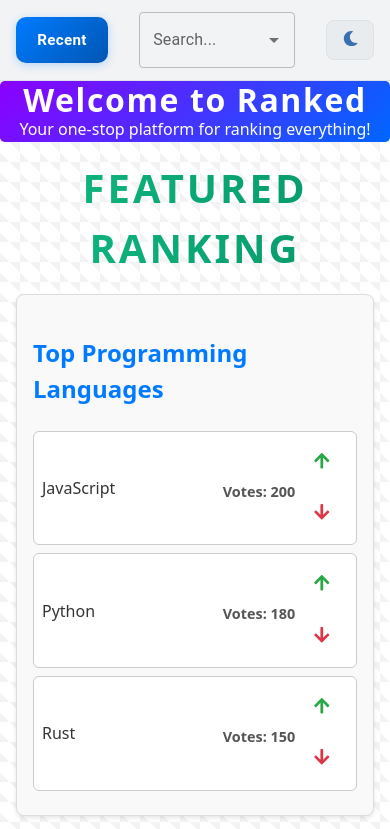
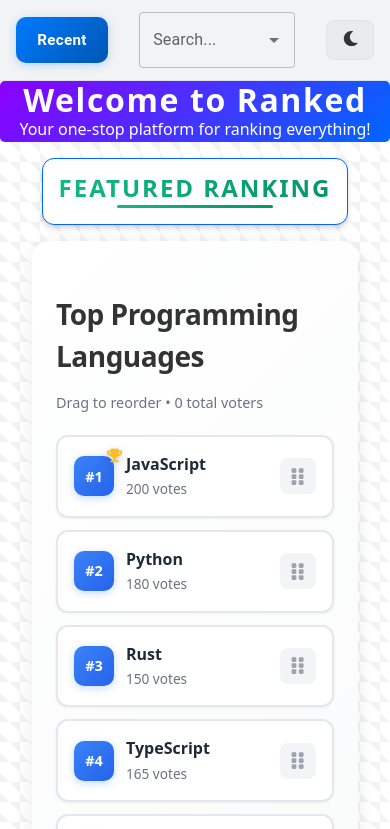
Before and after one commit to tayloraj10/Ranked, a React (Vite) app: page / in a window 390 px wide. Shown: the top 829 px of the page. Built offline with nearby package versions, Linux system fonts and the light colour scheme.

Commit message:
add drag-and-drop functionality with dnd-kit and update styles for rankings

```diff
--- a/package.json
+++ b/package.json
@@ -10,6 +10,9 @@
     "preview": "vite preview"
   },
   "dependencies": {
+    "@dnd-kit/core": "^6.3.1",
+    "@dnd-kit/sortable": "^10.0.0",
+    "@dnd-kit/utilities": "^3.2.2",
     "@emotion/react": "^11.14.0",
     "@emotion/styled": "^11.14.1",
     "@fortawesome/free-solid-svg-icons": "^7.1.0",
--- a/src/components/FeaturedRankings.css
+++ b/src/components/FeaturedRankings.css
@@ -1,3 +1,25 @@
+.featured-rankings-container {
+    margin: auto;
+    width: fit-content;
+    padding: 2em;
+    background-color: #ffffff;
+    border-radius: 16px;
+    box-shadow: 0 4px 6px rgba(0, 0, 0, 0.1), 0 2px 4px rgba(0, 0, 0, 0.06);
+    border: 1px solid var(--link);
+    background-color: var(--bg);
+}
+
+@media (max-width: 768px) {
+    .featured-rankings-container {
+        padding: 1em;
+        border-radius: 12px;
+    }
+}
+
+[data-theme='dark'] .featured-rankings-container {
+    border-color: var(--primary);
+}
+
 .featured-rankings-title {
     font-size: 2.5rem;
     font-weight: 800;
@@ -5,11 +27,40 @@
     text-align: center;
     text-transform: uppercase;
     letter-spacing: 3px;
+    line-height: 1.1;
     background: linear-gradient(90deg, #10b981, #059669);
     -webkit-background-clip: text;
     -webkit-text-fill-color: transparent;
     background-clip: text;
     margin: 0;
+    padding-bottom: .3em;
+    position: relative;
+}
+
+@media (max-width: 768px) {
+    .featured-rankings-title {
+        font-size: 1.5rem;
+        letter-spacing: 2px;
+    }
+}
+
+.featured-rankings-title::after {
+    content: '';
+    position: absolute;
+    bottom: 0;
+    left: 50%;
+    transform: translateX(-50%);
+    width: 30vw;
+    height: 4px;
+    background: linear-gradient(90deg, #10b981, #059669);
+    border-radius: 2px;
+}
+
+@media (max-width: 768px) {
+    .featured-rankings-title::after {
+        height: 3px;
+        width: 40vw;
+    }
 }
 
 [data-theme='dark'] .featured-rankings-title {
@@ -19,3 +70,7 @@
     -webkit-text-fill-color: transparent;
     background-clip: text;
 }
+
+[data-theme='dark'] .featured-rankings-title::after {
+    background: linear-gradient(90deg, #10b981, #059669);
+}
--- a/src/components/FeaturedRankings.tsx
+++ b/src/components/FeaturedRankings.tsx
@@ -9,9 +9,11 @@ const FeaturedRankings: React.FC = () => {
 
     return (
         <>
+        <div className="featured-rankings-container">
             <h2 className="featured-rankings-title">
                 Featured Ranking
             </h2>
+            </div>
             {featuredRankings.map((ranking: any, index: number) => (
                 <Ranking key={index} ranking={ranking} />
             ))}
--- a/src/components/Ranking.css
+++ b/src/components/Ranking.css
@@ -1,183 +1,201 @@
-.rankings-container {
-    background-color: #f9f9f9;
-    border-radius: 8px;
-    box-shadow: 0 4px 8px rgba(0, 0, 0, 0.1);
+.ranking-container {
+    max-width: 80vw;
+    margin: .5em auto;
+    padding: 1em 2em;
+    background: linear-gradient(135deg, #ffffff 0%, #f8f9fa 100%);
+    border-radius: 16px;
+    box-shadow: 0 4px 20px rgba(0, 0, 0, 0.08);
 }
 
-.rankings-title {
-    font-size: 1.8em;
-    font-weight: bold;
-    margin-bottom: 1em;
-    color: #333;
+[data-theme='dark'] .ranking-container {
+    background: linear-gradient(135deg, #2a2a2a 0%, #333333 100%);
+    box-shadow: 0 4px 20px rgba(0, 0, 0, 0.4);
 }
 
-.rankings-list {
-    list-style: none;
-    padding: 0;
-    margin: 0;
+.ranking-title {
+    font-size: 1.75em;
+    font-weight: 700;
+    margin-bottom: 0.25em;
+    letter-spacing: -0.5px;
 }
 
-.rankings-item {
-    margin-bottom: 1.5em;
-    padding: 1em;
-    border: 1px solid #ddd;
-    border-radius: 8px;
-    background-color: #fff;
-    box-shadow: 0 2px 4px rgba(0, 0, 0, 0.1);
+[data-theme='dark'] .ranking-title {
+    color: #60a5fa;
 }
 
-.ranking-container {
+.ranking-subtitle {
+    font-size: 0.9em;
+    color: #6b7280;
+    margin-bottom: 1.5em;
+    font-weight: 500;
+}
+
+[data-theme='dark'] .ranking-subtitle {
+    color: #9ca3af;
+}
+
+.ranking-options {
     display: flex;
     flex-direction: column;
     gap: 0.75em;
-    max-width: 90vw;
-    margin: 1em auto;
-    padding: 1em;
-    background-color: #f9f9f9;
-    border: 1px solid #ddd;
-    border-radius: 8px;
-    box-shadow: 0 2px 4px rgba(0, 0, 0, 0.1);
-}
-
-.ranking-title {
-    font-size: 1.5em;
-    font-weight: bold;
-    margin-bottom: 0.5em;
-    color: #007bff;
-}
-
-.ranking-description {
-    font-size: 1em;
-    color: #555;
-    margin-bottom: 1em;
-}
-
-.ranking-priority {
-    display: inline-block;
-    margin-bottom: 1em;
-    padding: 0.25em 0.5em;
-    background-color: #ff4d4d;
-    color: #fff;
-    font-size: 0.9em;
-    font-weight: bold;
-    border-radius: 4px;
-}
-
-.ranking-options {
-    list-style: none;
-    padding: 0;
-    margin: 0;
 }
 
 .ranking-option {
     display: flex;
-    justify-content: space-between;
     align-items: center;
-    padding: 0.5em;
-    border: 1px solid #ccc;
-    border-radius: 6px;
-    margin-bottom: 0.5em;
-    background-color: #fff;
-    transition: transform 0.2s, box-shadow 0.2s;
+    gap: 1em;
+    padding: 1.25em 1.5em;
+    background: #ffffff;
+    border: 2px solid #e5e7eb;
+    border-radius: 12px;
+    transition: all 0.2s ease;
+    cursor: grab;
+    box-shadow: 0 1px 3px rgba(0, 0, 0, 0.05);
+}
+
+[data-theme='dark'] .ranking-option {
+    background: #3a3a3a;
+    border-color: #4a4a4a;
 }
 
 .ranking-option:hover {
+    border-color: #3b82f6;
+    box-shadow: 0 4px 12px rgba(59, 130, 246, 0.15);
     transform: translateY(-2px);
-    box-shadow: 0 4px 8px rgba(0, 0, 0, 0.1);
+}
+
+[data-theme='dark'] .ranking-option:hover {
+    border-color: #60a5fa;
+    box-shadow: 0 4px 12px rgba(96, 165, 250, 0.25);
+}
+
+.ranking-option.dragging {
+    opacity: 0.5;
+    cursor: grabbing;
+    transform: scale(1.02);
+    box-shadow: 0 8px 24px rgba(0, 0, 0, 0.15);
+}
+
+.rank-badge {
+    display: flex;
+    align-items: center;
+    justify-content: center;
+    min-width: 50px;
+    height: 50px;
+    background: linear-gradient(135deg, #3b82f6 0%, #2563eb 100%);
+    border-radius: 10px;
+    color: white;
+    font-weight: 700;
+    font-size: 1.1em;
+    box-shadow: 0 2px 8px rgba(59, 130, 246, 0.3);
+    position: relative;
+}
+
+[data-theme='dark'] .rank-badge {
+    background: linear-gradient(135deg, #60a5fa 0%, #3b82f6 100%);
+}
+
+.rank-badge .trophy-icon {
+    position: absolute;
+    top: -8px;
+    right: -8px;
+    color: #fbbf24;
+    font-size: 1em;
+    filter: drop-shadow(0 2px 4px rgba(0, 0, 0, 0.2));
+}
+
+.rank-number {
+    font-size: 0.95em;
+}
+
+.option-content {
+    flex: 1;
+    display: flex;
+    flex-direction: column;
+    gap: 0.25em;
 }
 
 .option-title {
-    flex-grow: 1;
-    font-size: 1em;
-    font-weight: 500;
-    color: #333;
+    font-size: 1.1em;
+    font-weight: 600;
+    color: #1f2937;
+    line-height: 1.4;
 }
 
-.option-details {
-    display: flex;
-    justify-content: space-between;
-    font-size: 0.9em;
-    color: #555;
-    margin-top: 0.5em;
+[data-theme='dark'] .option-title {
+    color: #e5e7eb;
 }
 
 .option-votes {
-    font-weight: bold;
+    font-size: 0.85em;
+    color: #6b7280;
+    font-weight: 500;
 }
 
-.ranking-last-voted {
-    margin-top: 1em;
-    font-size: 0.9em;
-    color: #777;
+[data-theme='dark'] .option-votes {
+    color: #9ca3af;
 }
 
-.vote-buttons {
+.drag-handle {
     display: flex;
-    flex-direction: column;
     align-items: center;
-    gap: 0.4em;
+    justify-content: center;
+    width: 40px;
+    height: 40px;
+    background: #f3f4f6;
+    border: none;
+    border-radius: 8px;
+    color: #9ca3af;
+    cursor: grab;
+    transition: all 0.2s ease;
+    font-size: 1.2em;
+    touch-action: none;
 }
 
-.vote-button {
-    font-size: 1.1em;
-    color: #555;
-    background: none;
-    border: none;
-    cursor: pointer;
-    transition: color 0.2s;
+[data-theme='dark'] .drag-handle {
+    background: #4a4a4a;
+    color: #6b7280;
 }
 
-.vote-button:hover {
-    color: #007bff;
+.drag-handle:hover {
+    background: #e5e7eb;
+    color: #3b82f6;
+    transform: scale(1.1);
 }
 
-.vote-button.upvote {
-    color: #28a745;
+[data-theme='dark'] .drag-handle:hover {
+    background: #555555;
+    color: #60a5fa;
 }
 
-.vote-button.downvote {
-    color: #dc3545;
+.drag-handle:active {
+    cursor: grabbing;
+    transform: scale(0.95);
 }
 
-.vote-button.upvote:hover {
-    color: #218838;
-    position: relative;
-}
+@media (max-width: 600px) {
+    .ranking-container {
+        padding: 1.5em;
+        margin: 1em;
+    }
 
-.vote-button.upvote:hover::after {
-    content: '';
-    position: absolute;
-    top: 50%;
-    left: 50%;
-    width: 100%;
-    height: 100%;
-    background: rgba(33, 136, 56, 0.2);
-    border-radius: 50%;
-    transform: translate(-50%, -50%) scale(0);
-    animation: splash 0.4s ease-out forwards;
-}
+    .ranking-option {
+        padding: 1em;
+        gap: 0.75em;
+    }
 
-.vote-button.downvote:hover {
-    color: #c82333;
-    position: relative;
-}
+    .rank-badge {
+        min-width: 40px;
+        height: 40px;
+        font-size: 0.95em;
+    }
 
-.vote-button.downvote:hover::after {
-    content: '';
-    position: absolute;
-    top: 50%;
-    left: 50%;
-    width: 100%;
-    height: 100%;
-    background: rgba(200, 35, 51, 0.2);
-    border-radius: 50%;
-    transform: translate(-50%, -50%) scale(0);
-    animation: splash 0.4s ease-out forwards;
-}
+    .option-title {
+        font-size: 1em;
+    }
 
-@keyframes splash {
-    to {
-        transform: translate(-50%, -50%) scale(.75);
-        opacity: 0.5;
+    .drag-handle {
+        width: 36px;
+        height: 36px;
     }
 }
--- a/src/components/Ranking.tsx
+++ b/src/components/Ranking.tsx
@@ -1,46 +1,87 @@
-import React from 'react';
+import React, { useState } from 'react';
 import './Ranking.css';
+import SortableItem from './SortableItem';
 import type { RankingModel } from '../models/Ranking';
-import { FaArrowUp, FaArrowDown } from 'react-icons/fa';
+import {
+    DndContext,
+    closestCenter,
+    KeyboardSensor,
+    PointerSensor,
+    TouchSensor,
+    useSensor,
+    useSensors,
+    DragEndEvent,
+} from '@dnd-kit/core';
+import {
+    arrayMove,
+    SortableContext,
+    sortableKeyboardCoordinates,
+    verticalListSortingStrategy,
+} from '@dnd-kit/sortable';
 
 interface RankingProps {
     ranking: RankingModel;
 }
 
+
 const Ranking: React.FC<RankingProps> = ({ ranking }) => {
-    const handleVote = (optionId: string, direction: 'up' | 'down') => {
-        console.log(`Voted ${direction} for option ${optionId}`);
-        // Add logic to handle voting here
+    const [options, setOptions] = useState(ranking.options);
+
+    const sensors = useSensors(
+        useSensor(PointerSensor, {
+            activationConstraint: {
+                distance: 8,
+            },
+        }),
+        useSensor(TouchSensor, {
+            activationConstraint: {
+                delay: 250,
+                tolerance: 5,
+            },
+        }),
+        useSensor(KeyboardSensor, {
+            coordinateGetter: sortableKeyboardCoordinates,
+        })
+    );
+
+    const handleDragEnd = (event: DragEndEvent) => {
+        const { active, over } = event;
+
+        if (over && active.id !== over.id) {
+            setOptions((items) => {
+                const oldIndex = items.findIndex((item) => item.id === active.id);
+                const newIndex = items.findIndex((item) => item.id === over.id);
+                return arrayMove(items, oldIndex, newIndex);
+            });
+        }
     };
 
     return (
         <div className="ranking-container">
             <h3 className="ranking-title">{ranking.title}</h3>
-            <ul className="ranking-options">
-                {ranking.options.map((option) => (
-                    <li key={option.id} className="ranking-option">
-                        <div className="option-title">{option.title}</div>
-                        <div className="option-details">
-                            <span className="option-votes">Votes: {option.votes}</span>
-                        </div>
-                        <div className="vote-buttons">
-                            <button
-                                className="vote-button upvote"
-                                onClick={() => handleVote(option.id, 'up')}
-                            >
-                                <FaArrowUp />
-                            </button>
-                            <button
-                                className="vote-button downvote"
-                                onClick={() => handleVote(option.id, 'down')}
-                            >
-                                <FaArrowDown />
-                            </button>
-                        </div>
-                    </li>
-                ))}
-            </ul>
-
+            <p className="ranking-subtitle">Drag to reorder • {ranking.votes.length} total voters</p>
+            <DndContext
+                sensors={sensors}
+                collisionDetection={closestCenter}
+                onDragEnd={handleDragEnd}
+            >
+                <SortableContext
+                    items={options.map((option) => option.id)}
+                    strategy={verticalListSortingStrategy}
+                >
+                    <div className="ranking-options">
+                        {options.map((option, index) => (
+                            <SortableItem
+                                key={option.id}
+                                id={option.id}
+                                title={option.title}
+                                votes={option.votes}
+                                rank={index + 1}
+                            />
+                        ))}
+                    </div>
+                </SortableContext>
+            </DndContext>
         </div>
     );
 };
--- /dev/null
+++ b/src/components/SortableItem.tsx
@@ -0,0 +1,51 @@
+import React from 'react';
+import { FaGripVertical, FaTrophy } from 'react-icons/fa';
+import { useSortable } from '@dnd-kit/sortable';
+import { CSS } from '@dnd-kit/utilities';
+
+interface SortableItemProps {
+    id: string;
+    title: string;
+    votes: number;
+    rank: number;
+}
+
+const SortableItem: React.FC<SortableItemProps> = ({ id, title, votes, rank }) => {
+    const {
+        attributes,
+        listeners,
+        setNodeRef,
+        transform,
+        transition,
+        isDragging,
+    } = useSortable({ id });
+
+    const style = {
+        transform: CSS.Transform.toString(transform),
+        transition,
+    };
+
+    return (
+        <div
+            ref={setNodeRef}
+            style={style}
+            className={`ranking-option ${isDragging ? 'dragging' : ''}`}
+            {...attributes}
+            {...listeners}
+        >
+            <div className="rank-badge">
+                {rank === 1 && <FaTrophy className="trophy-icon" />}
+                <span className="rank-number">#{rank}</span>
+            </div>
+            <div className="option-content">
+                <div className="option-title">{title}</div>
+                <div className="option-votes">{votes} votes</div>
+            </div>
+            <div className="drag-handle">
+                <FaGripVertical />
+            </div>
+        </div>
+    );
+};
+
+export default SortableItem;
--- a/src/data/sampleRankings.ts
+++ b/src/data/sampleRankings.ts
@@ -24,6 +24,11 @@ export const sampleRankings: RankingModel[] = [
             { id: '1', title: 'JavaScript', userId: 'user4', votes: 200 },
             { id: '2', title: 'Python', userId: 'user5', votes: 180 },
             { id: '3', title: 'Rust', userId: 'user6', votes: 150 },
+            { id: '4', title: 'TypeScript', userId: 'user50', votes: 165 },
+            { id: '5', title: 'Go', userId: 'user51', votes: 140 },
+            { id: '6', title: 'Java', userId: 'user52', votes: 175 },
+            { id: '7', title: 'C++', userId: 'user53', votes: 130 },
+            { id: '8', title: 'C#', userId: 'user54', votes: 125 },
         ],
     },
     {
--- a/src/index.css
+++ b/src/index.css
@@ -26,7 +26,6 @@
   /* Neutral grey for button borders */
   --header-bg: #f1f3f5;
   /* Soft grey for headers */
-  --text: #3a6fb0;
 
   color-scheme: light;
 
```
Also changed, not shown: 1 other file (tests, documents, lock files or other folders).
